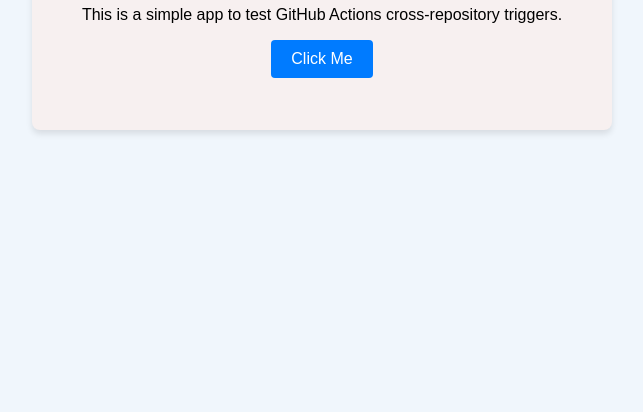
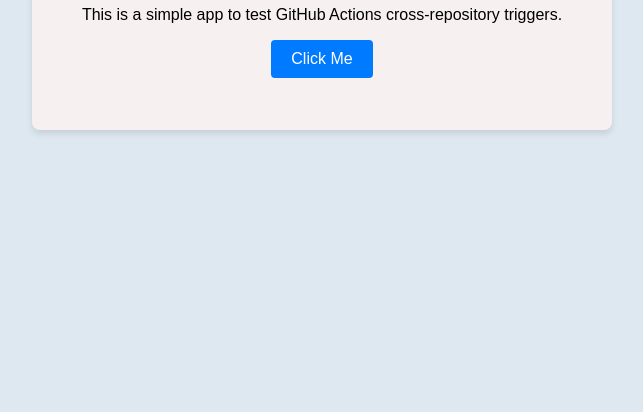
Before and after one commit to muhammadsyifaaul/webapp-demo, a plain HTML site: page index.html in a window 1280 px wide. Shown: the part 388-800 px from the top of the page, without its empty margins (318-961 px from the left). Drawn offline with Linux system fonts and the light colour scheme.

Commit message:
trigger auto

```diff
--- a/index.html
+++ b/index.html
@@ -12,7 +12,7 @@
             align-items: center;
             justify-content: center;
             height: 100vh;
-            background-color: #f0f6fc;
+            background-color: #dee8f1;
             margin: 0;
         }
         .container {
```
